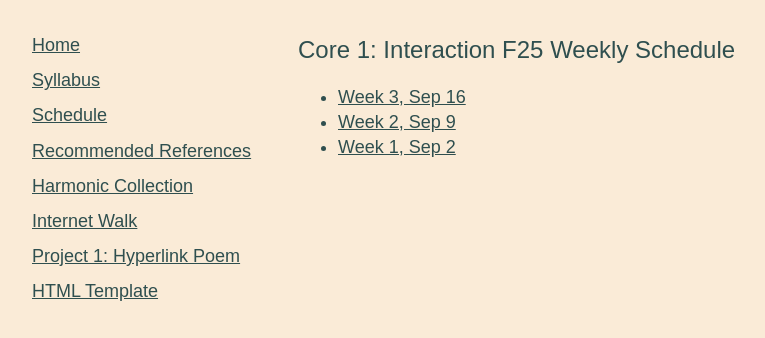
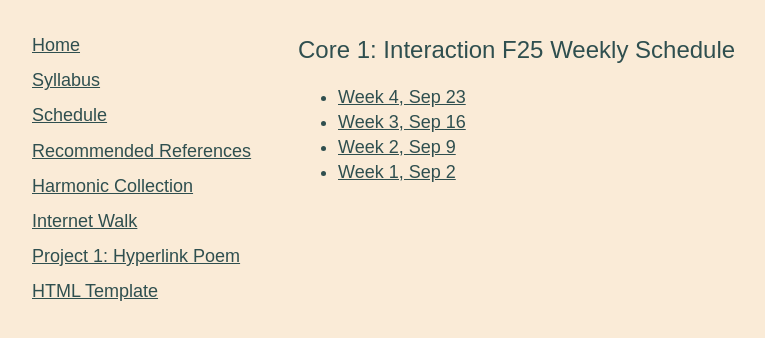
Before and after one commit to AaratiAkkapeddi/core1F25, a plain HTML site: page schedule.html in a window 1280 px wide. Shown: the whole page, without its empty margins (1-766 px from the left). Drawn offline with Linux system fonts and the light colour scheme.

Commit message:
adds week4

```diff
--- a/schedule.html
+++ b/schedule.html
@@ -27,6 +27,7 @@
     <main>
         <h1>Core 1: Interaction F25 Weekly Schedule</h1>
         <ul>
+            <li><a href="./week4.html">Week 4, Sep 23</a></li>
             <li><a href="./week3.html">Week 3, Sep 16</a></li>
             <li><a href="./week2.html">Week 2, Sep 9</a></li>
             <li><a href="./week1.html">Week 1, Sep 2</a></li>
```
